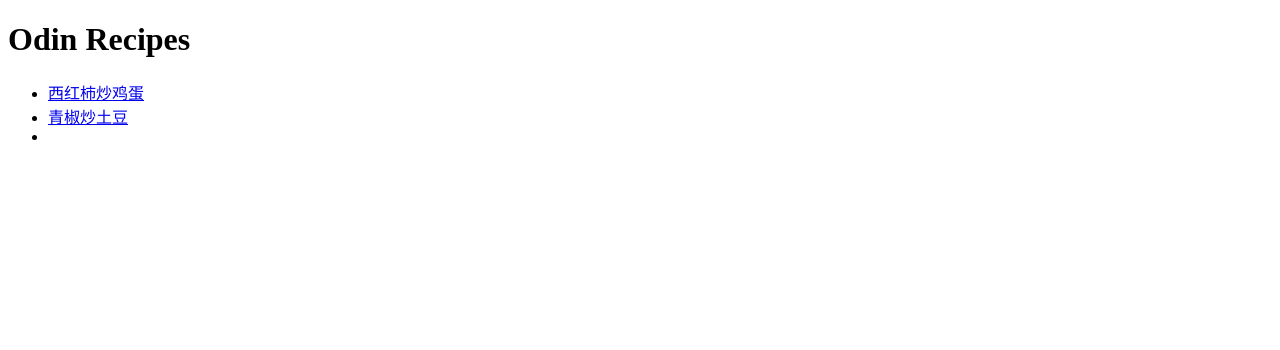
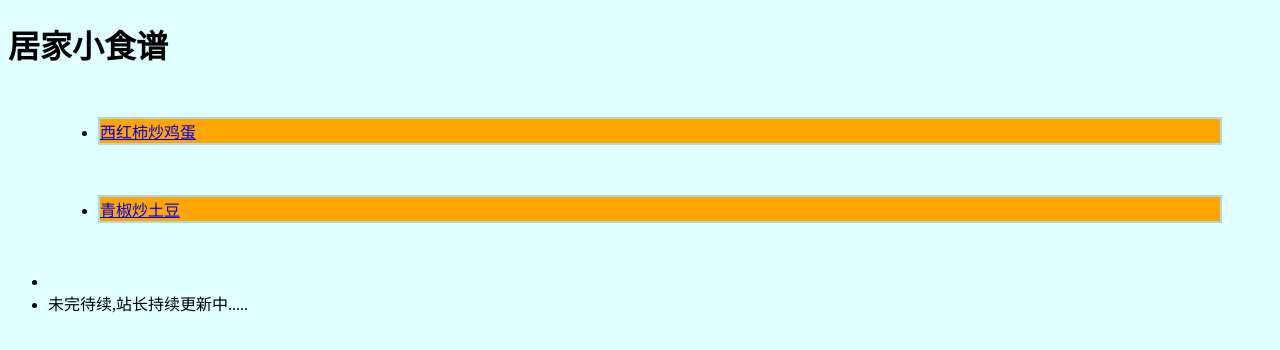
Before and after one commit to seven808/odin-try, a plain HTML site: page recipe/index.html in a window 1280 px wide. Drawn offline with Linux system fonts and the light colour scheme.

Commit message:
index.css index.html

```diff
--- /dev/null
+++ b/recipe/index.css
@@ -0,0 +1,9 @@
+body{
+    background-color: lightcyan;
+}
+.box{
+    background-color:orange;
+    color:black;
+    border:2px solid lightblue;
+    margin: 50px;
+}
--- a/recipe/index.html
+++ b/recipe/index.html
@@ -3,13 +3,15 @@
 <head>
     <meta charset="UTF-8">
     <meta name="viewport" content="width=device-width, initial-scale=1.0">
-    <title>Document</title>
+    <title>recipe</title>
+    <link rel="stylesheet" href="index.css">
 </head>
 <body>
-    <h1>Odin Recipes</h1>
+    <h1>居家小食谱</h1>
     <ul>
-    <li><a href="recipes/西红柿炒鸡蛋.html">西红柿炒鸡蛋</a></li>
-    <li><a href="recipes/青椒炒土豆.html">青椒炒土豆</a><li>
+    <li class="box"><a href="recipes/西红柿炒鸡蛋.html">西红柿炒鸡蛋</a></li>
+    <li class="box"><a href="recipes/青椒炒土豆.html">青椒炒土豆</a><li>
+        <li>未完待续,站长持续更新中.....</li>
     </ul>
 </body>
 </html>
```
